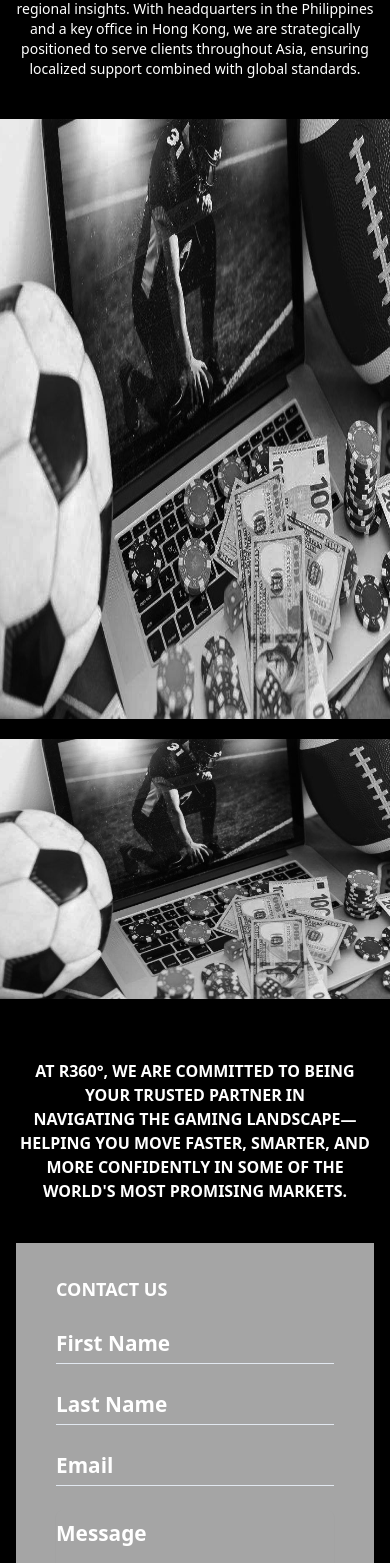
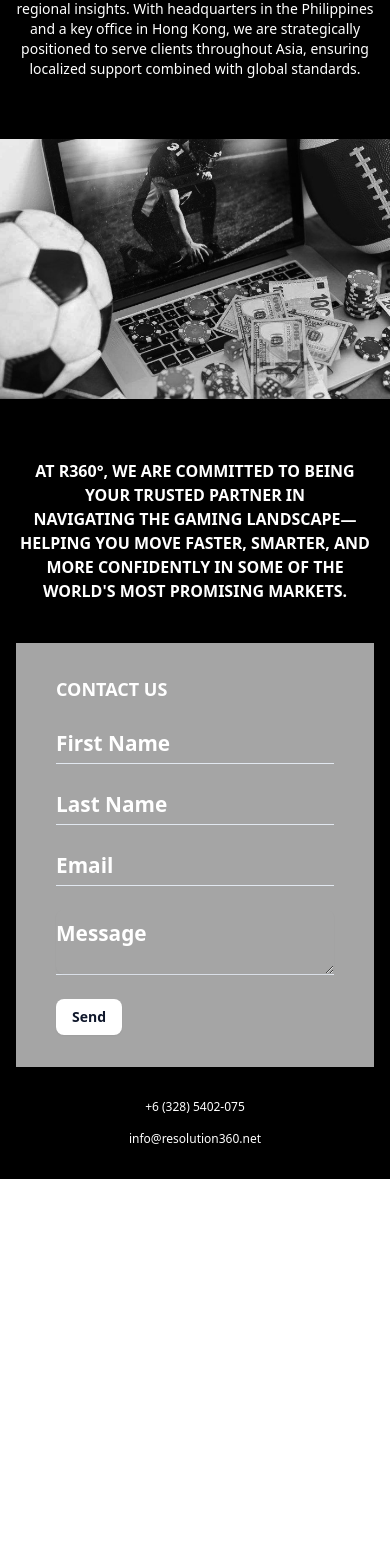
Before and after one commit to OGSoftSystem/360, a Next.js app: page / in a window 390 px wide. Shown: the part 1685-3248 px from the top of the page. After the commit the page ends 2864 px from the top, so only its background shows below. Built offline with nearby package versions, Linux system fonts and the light colour scheme.

Commit message:
chore(app):correct image 4 in mobile

```diff
--- a/src/app/(base)/page.tsx
+++ b/src/app/(base)/page.tsx
@@ -54,7 +54,7 @@ const Home = () => {
       {/* Big dice image */}
       {/* <div className="md:block hidden dice w-full h-[550px] mt-16"></div> */}
 
-      <div className="md:block relative w-full h-[600px] lg:mt-16">
+      <div className="hidden md:block relative w-full h-[600px] lg:mt-16">
         <Image
           src="/img/5.png"
           fill
@@ -62,6 +62,7 @@ const Home = () => {
           alt="player"
         />
       </div>
+
       <div className="md:hidden relative w-full h-[300px] ">
         <Image
           src="/img/5.png"
--- a/src/components/Footer.tsx
+++ b/src/components/Footer.tsx
@@ -6,7 +6,7 @@ const Footer = () => {
   return (
     <footer className="bg-app-black paddingY">
       <MaxWidthContainer>
-        <div className="space-y-4 flex flex-col">
+        <div className="space-y-4 flex flex-col items-center sm:items-start">
           <Link
             href={"tel:+63285402075"}
             className="text-app-white text-xs md:text-sm"
--- a/src/components/landing-page.tsx
+++ b/src/components/landing-page.tsx
@@ -35,7 +35,7 @@ const LandingPage = () => {
           />
         </div>
 
-        <div className="space-y-4 md:w-[40ch] text-center md:text-left">
+        <div className="space-y-4 md:w-[40ch] md:pr-4 lg:pr-0 text-center md:text-left">
           <h2 className="text-app-white font-bold tracking-wide">
             R360° IS A FULL-SERVICE CONSULTANCY FIRM DEDICATED TO SUPPORTING THE
             GROWTH AND SUCCESS OF THE GAMING INDUSTRY.
```
